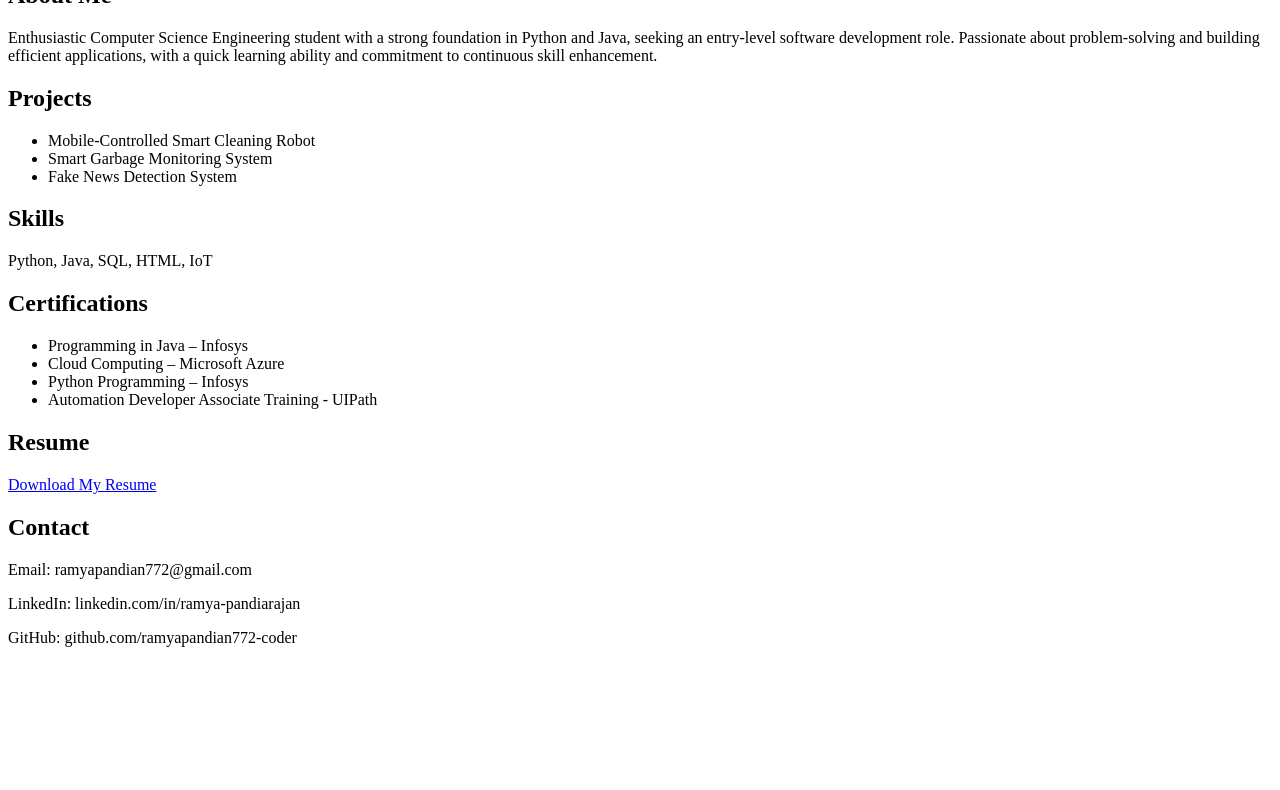
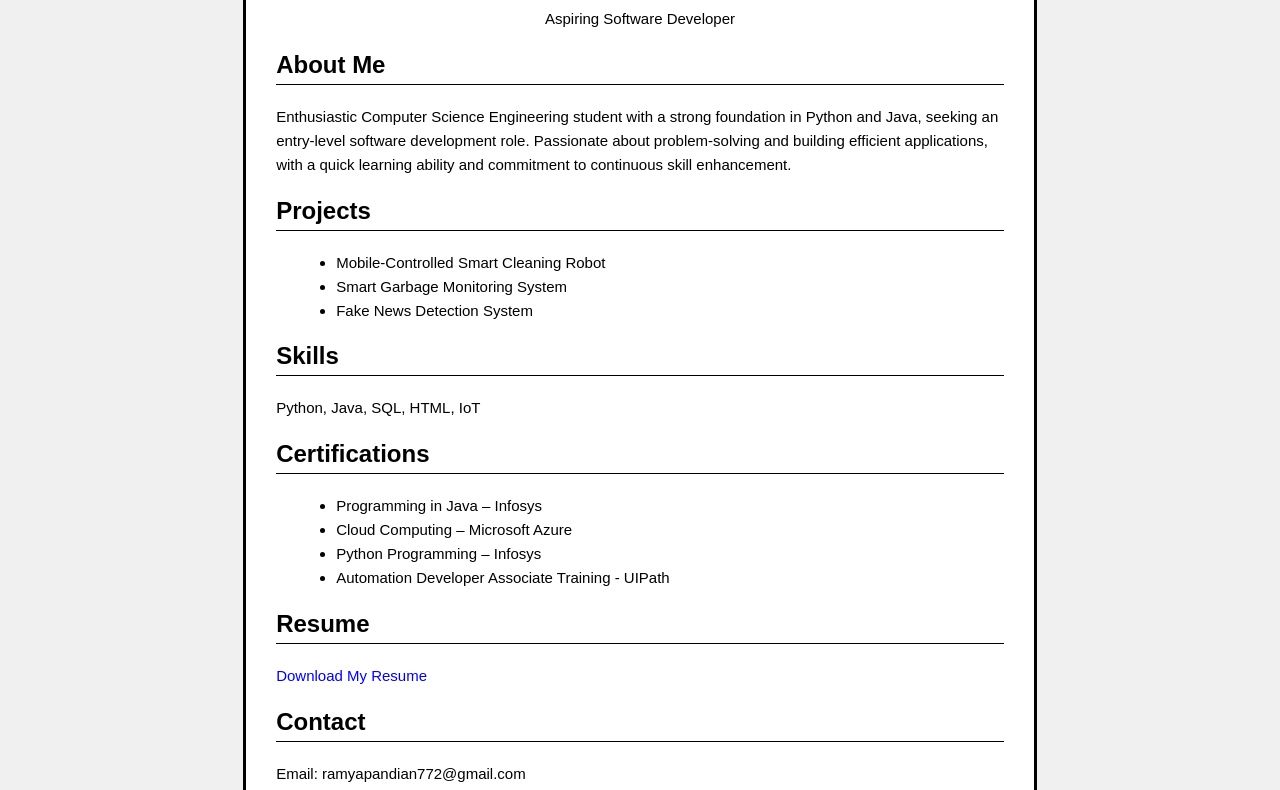
Before and after one commit to ramyapandian772-coder/ramyapandian772-coder.github.io, a plain HTML site: page index.html in a window 1280 px wide. Shown: the part 136-926 px from the top of the page. Before the commit the page ends 800 px from the top, so only its background shows below. Drawn offline with Linux system fonts and the light colour scheme.

Commit message:
Enhance portfolio layout and content presentation
Updated styling and improved text alignment in the portfolio.

```diff
--- a/index.html
+++ b/index.html
@@ -3,17 +3,63 @@
 <html>
 <head>
     <title>Ramya P - Portfolio</title>
+
+    <style>
+        body {
+            background-color: #f0f0f0;
+            font-family: Arial, sans-serif;
+        }
+
+        .a4-page {
+            width: 210mm;
+            min-height: 297mm;
+            background: white;
+            margin: 30px auto;
+            padding: 30px;
+            border: 3px solid black;
+            box-sizing: border-box;
+        }
+
+        h1 {
+            text-align: center;
+        }
+
+        h2 {
+            border-bottom: 1px solid black;
+            padding-bottom: 5px;
+        }
+
+        p, li {
+            font-size: 15px;
+            line-height: 1.6;
+        }
+
+        ul {
+            margin-left: 20px;
+        }
+
+        a {
+            text-decoration: none;
+            color: blue;
+        }
+    </style>
 </head>
+
 <body>
+
+<div class="a4-page">
+
     <h1>Ramya P</h1>
-    <p>Aspiring Software Developer</p>
+    <p style="text-align:center;">Aspiring Software Developer</p>
 
     <h2>About Me</h2>
-    <p>Enthusiastic Computer Science Engineering student with a strong
+    <p>
+    Enthusiastic Computer Science Engineering student with a strong
     foundation in Python and Java, seeking an entry-level software
     development role. Passionate about problem-solving and
     building efficient applications, with a quick learning ability and
-    commitment to continuous skill enhancement.</p>
+    commitment to continuous skill enhancement.
+    </p>
 
     <h2>Projects</h2>
     <ul>
@@ -43,5 +89,7 @@
     <p>LinkedIn: linkedin.com/in/ramya-pandiarajan</p>
     <p>GitHub: github.com/ramyapandian772-coder</p>
 
+</div>
+
 </body>
 </html>
```
